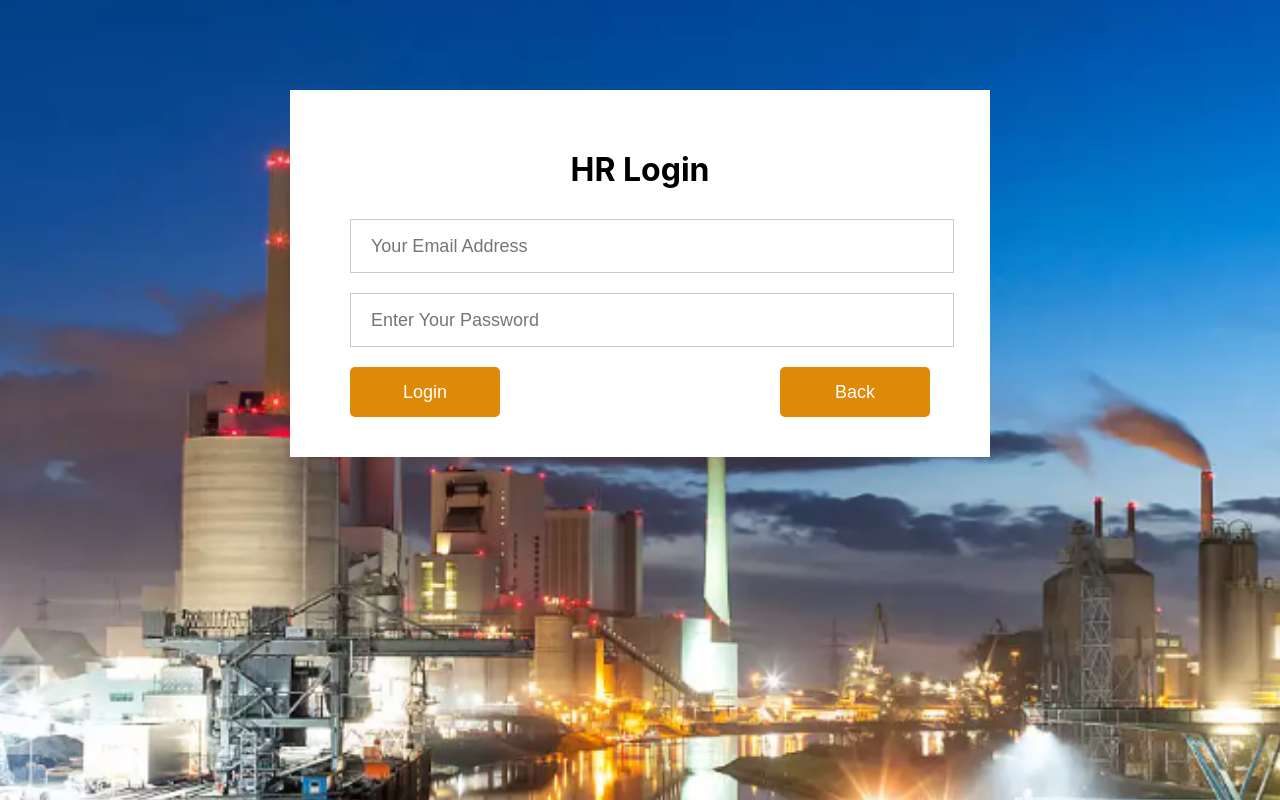
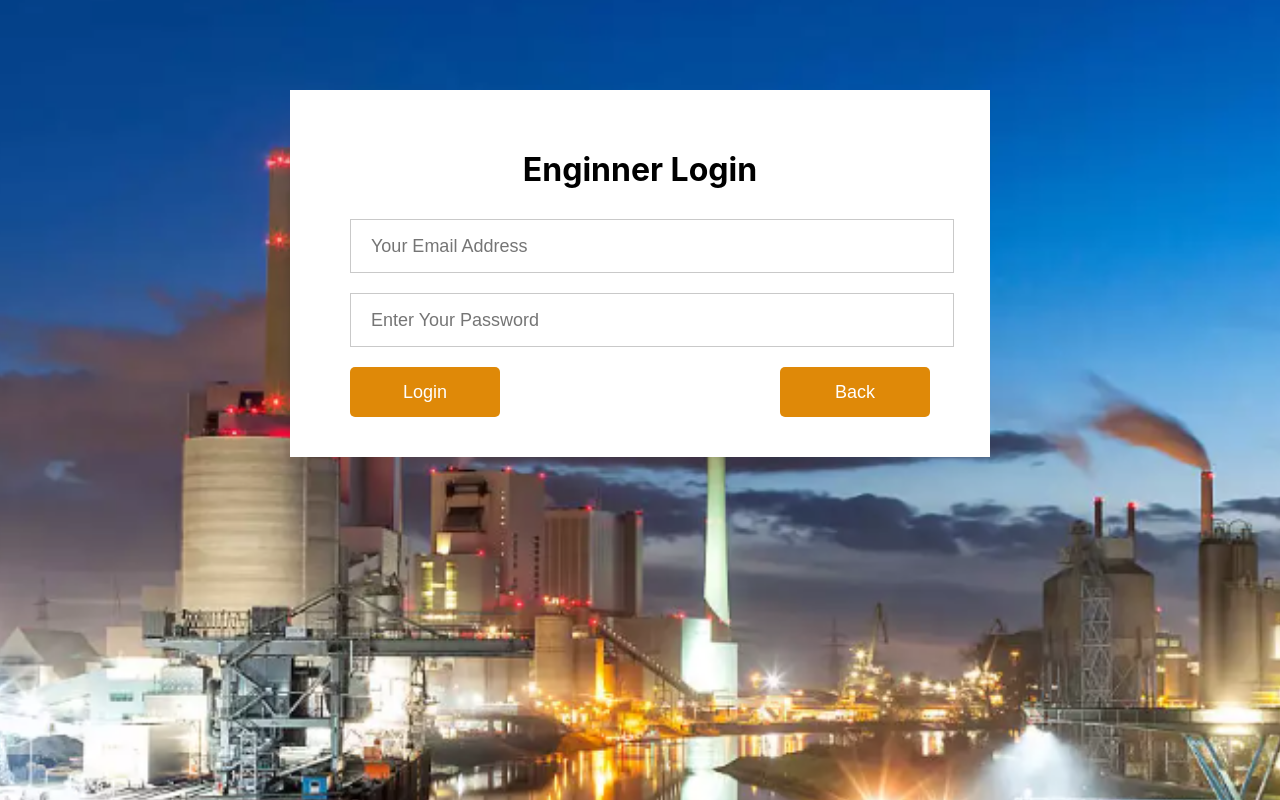
Before and after one commit to NethmaaJay26/Eng_Tracking_FrontEnd, a React (Create React App) app: page /login/engineers in a window 1280 px wide. Shown: the top 800 px of the page. Built offline with nearby package versions, Linux system fonts and the light colour scheme.

Commit message:
hr - eng

```diff
--- a/src/LoginSignin/EngineersLoginPage.jsx
+++ b/src/LoginSignin/EngineersLoginPage.jsx
@@ -32,7 +32,7 @@ export default function EngineerLoginPage() {
   return (
     <div className='loginsignup'>
       <div className="loginsignup-container">
-        <h1>HR Login</h1>
+        <h1>Enginner Login</h1>
         <div className="loginsignup-fields">
           <input
             type="email"
```
